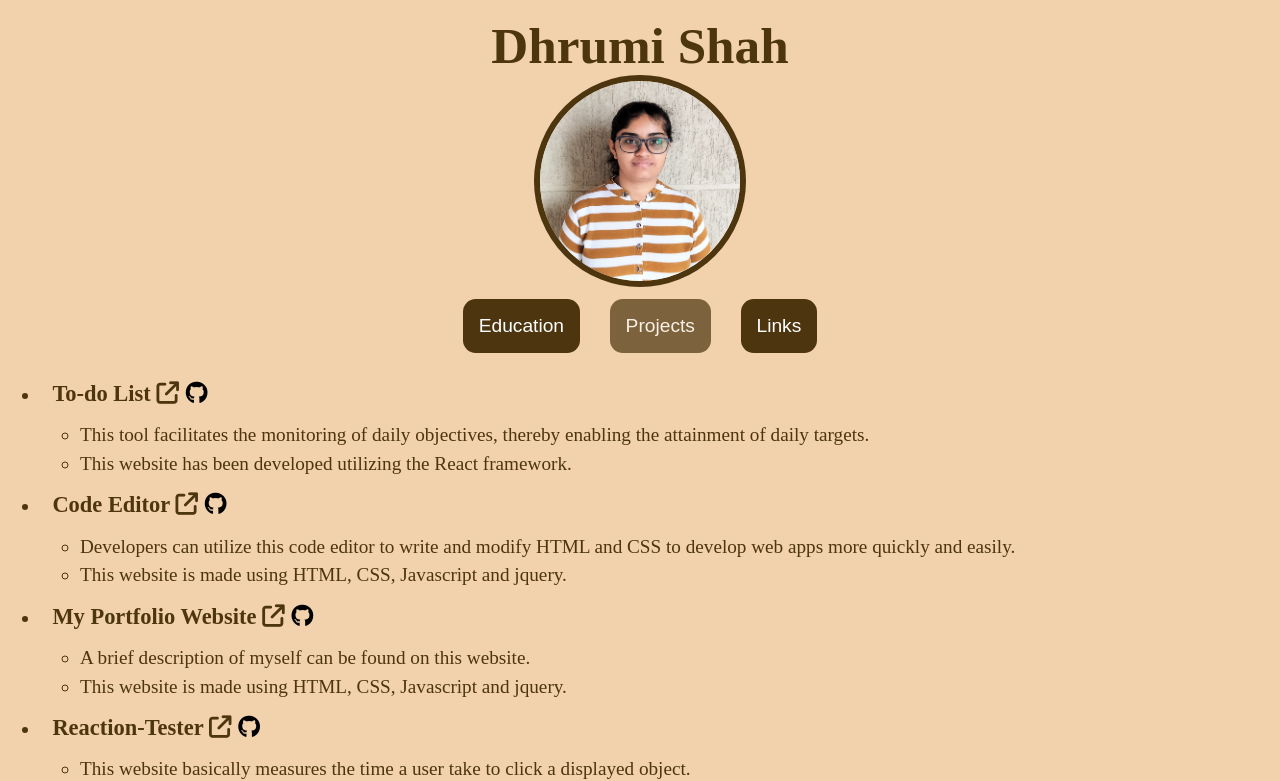
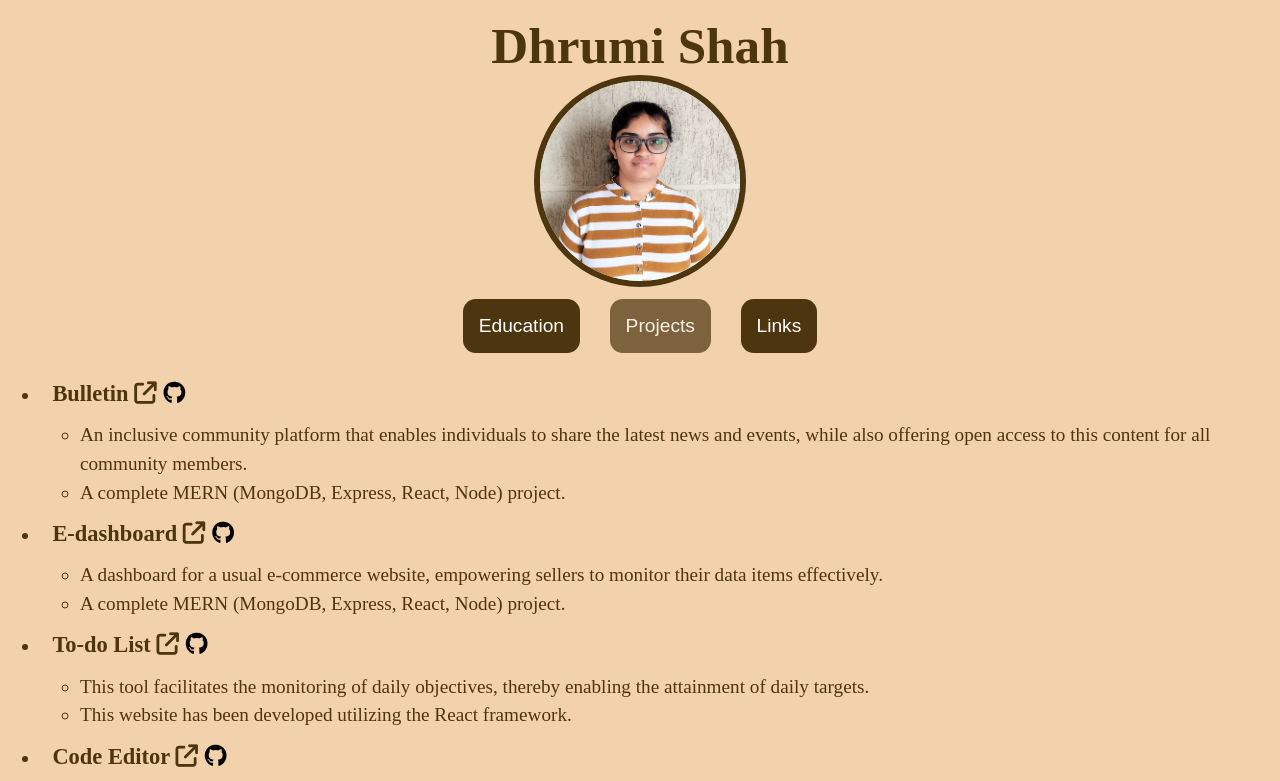
Before and after one commit to ds4004/Portfolio, a plain HTML site: page index.html in a window 1280 px wide. Both pictures are taken after a click on the button "Projects". Shown: the top 781 px of the page. Drawn offline with Linux system fonts and the light colour scheme.

Commit message:
new projects

```diff
--- a/index.html
+++ b/index.html
@@ -74,6 +74,28 @@
         </div>
         <div id="Project" class="display_items">
             <ul>
+                <li>
+                    <h3> Bulletin <a href="https://bulletin-frontend.vercel.app/" target="_blank" class="exterior_link"><i class="fa-solid fa-arrow-up-right-from-square"></i></a> <a href="https://github.com/ds4004/Bulletin" target="_blank" class="git_link"><i class="fa-brands fa-github"></i></a></h3>
+                    <ul>
+                        <li>
+                            An inclusive community platform that enables individuals to share the latest news and events, while also offering open access to this content for all community members.
+                        </li>
+                        <li>
+                            A complete MERN (MongoDB, Express, React, Node) project.
+                        </li>
+                    </ul>
+                </li>
+                <li>
+                    <h3> E-dashboard <a href="https://e-dashboard-site.vercel.app/" target="_blank" class="exterior_link"><i class="fa-solid fa-arrow-up-right-from-square"></i></a> <a href="https://github.com/ds4004/E-dashboard" target="_blank" class="git_link"><i class="fa-brands fa-github"></i></a></h3>
+                    <ul>
+                        <li>
+                            A dashboard for a usual e-commerce website, empowering sellers to monitor their data items effectively.
+                        </li>
+                        <li>
+                            A complete MERN (MongoDB, Express, React, Node) project.
+                        </li>
+                    </ul>
+                </li>
                 <li>
                     <h3> To-do List <a href="https://to-do-dhrumi.vercel.app/" target="_blank" class="exterior_link"><i class="fa-solid fa-arrow-up-right-from-square"></i></a> <a href="https://github.com/ds4004/Todo" target="_blank" class="git_link"><i class="fa-brands fa-github"></i></a></h3>
                     <ul>
```
